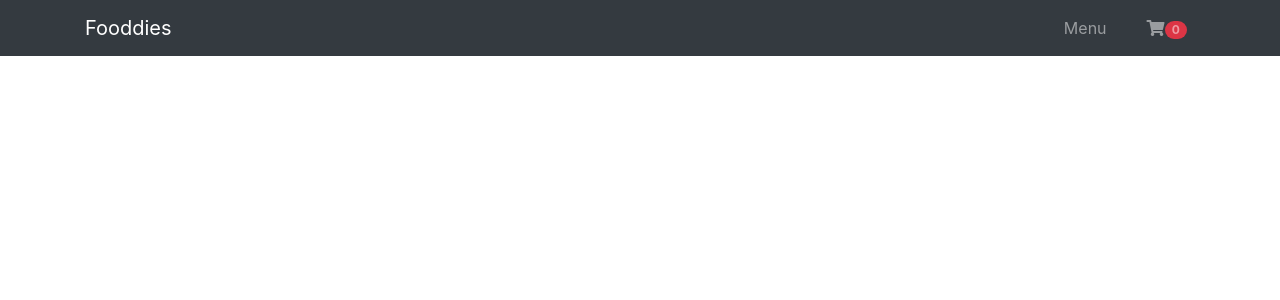
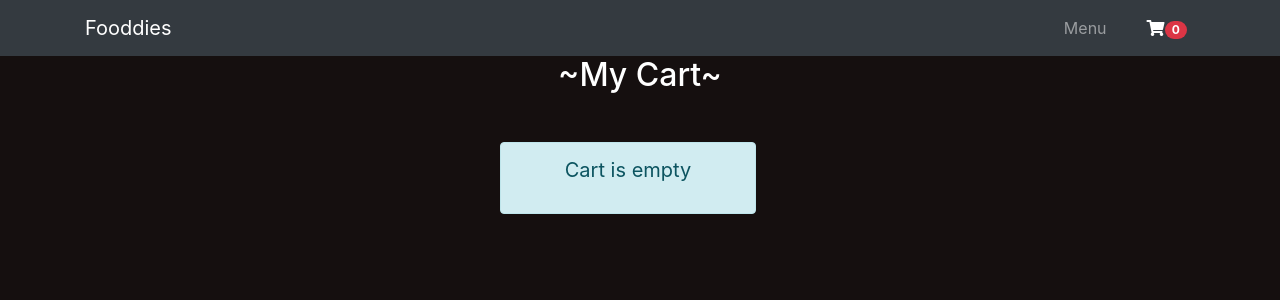
Before and after one commit to sayoojyav/thavorth-restaurant-app, a React (Create React App) app: page /cart in a window 1280 px wide. Shown: the top 300 px of the page. Built offline with nearby package versions, Linux system fonts and the light colour scheme.

Commit message:
ui changes

```diff
--- a/src/App.js
+++ b/src/App.js
@@ -5,7 +5,7 @@ import Navbar from './components/Navbar';
 import Home from './components/Home';
 import Menu from './components/Menu';
 import Submenu from './components/Submenu';
-import Order from './components/Order';
+import Cart from './components/Cart';
 function App() {
   return (
     <Router>
@@ -16,7 +16,7 @@ function App() {
         <Route exact path="/" component={Home}/>
         <Route exact path="/menu" component={Menu} />
         <Route exact path="/submenu/:id/:category_name" component={Submenu}/>
-        <Route exact path="/order" component={Order} />
+        <Route exact path="/cart" component={Cart} />
       </Switch>
     </Router>
 
--- a/src/components/Order.js
+++ b/src/components/Cart.js
@@ -1,11 +1,11 @@
 import React, { useState} from 'react'
 import styled from 'styled-components';
 import { connect } from 'react-redux';
-import { productQuantity, removeCart } from './../store/Actions/orderAction';
+import { productQuantity, removeCart } from '../store/Actions/orderAction';
 import Fade from "react-reveal/Fade";
 import Modal from "react-modal";
 import Zoom from "react-reveal/Zoom";
-import { createOrder,clearOrder } from './../store/Actions/cartAction';
+import { createOrder,clearOrder } from '../store/Actions/cartAction';
 export const Container = styled.div`
   /* width: 100vw; */
   min-height: 100vh;
@@ -54,7 +54,7 @@ export const Orderlist = styled.li`
     align-items: center;
 `;
 
-const Order = ({cartProps,productQuantity,removeCart,createOrder,clearOrder}) =>  {
+const Cart = ({cartProps,productQuantity,removeCart,createOrder,clearOrder}) =>  {
     console.log(cartProps);
     let ListCart = []
     let Totalcart =cartProps.cartcost;
@@ -93,16 +93,7 @@ const Order = ({cartProps,productQuantity,removeCart,createOrder,clearOrder}) =>
 
             <div>
                 <Container>
-                    <Heading>~Order~</Heading>
-                    {/* {ListCart.length !==0 && (
-                    <div class="alert alert-danger alert-dismissible fade show" role="alert">
-                        <strong>Your order is placed and Status is pending .</strong>
-                        <button type="button" class="close" data-dismiss="alert" aria-label="Close">
-                            <span aria-hidden="true">&times;</span>
-                        </button>
-                    </div>
-                    )}
-                    <br/> */}
+                    <Heading>~My Cart~</Heading>
                     {order && (
                         <Modal isOpen={modalIsOpen} onRequestClose={closeModal} >
                             <Zoom>
@@ -232,4 +223,4 @@ const mapStateToProps = state => ({
     order:state.orders,
     cartProps :state.carts
 });
-export default connect(mapStateToProps,{productQuantity,removeCart,createOrder,clearOrder}) (Order);
+export default connect(mapStateToProps,{productQuantity,removeCart,createOrder,clearOrder}) (Cart);
--- a/src/components/Navbar.js
+++ b/src/components/Navbar.js
@@ -23,7 +23,7 @@ function Navbar(props) {
                             </li>
                             <li className="nav-item pl-4">
 
-                                <NavLink className="nav-link" exact to="/order">
+                                <NavLink className="nav-link" exact to="/cart">
                                 <span><i class="fas fa-shopping-cart"></i></span>
                                 <span class="badge badge-pill bg-danger">{props.cartProps.cartnumbers}</span>
                                 </NavLink>
```
